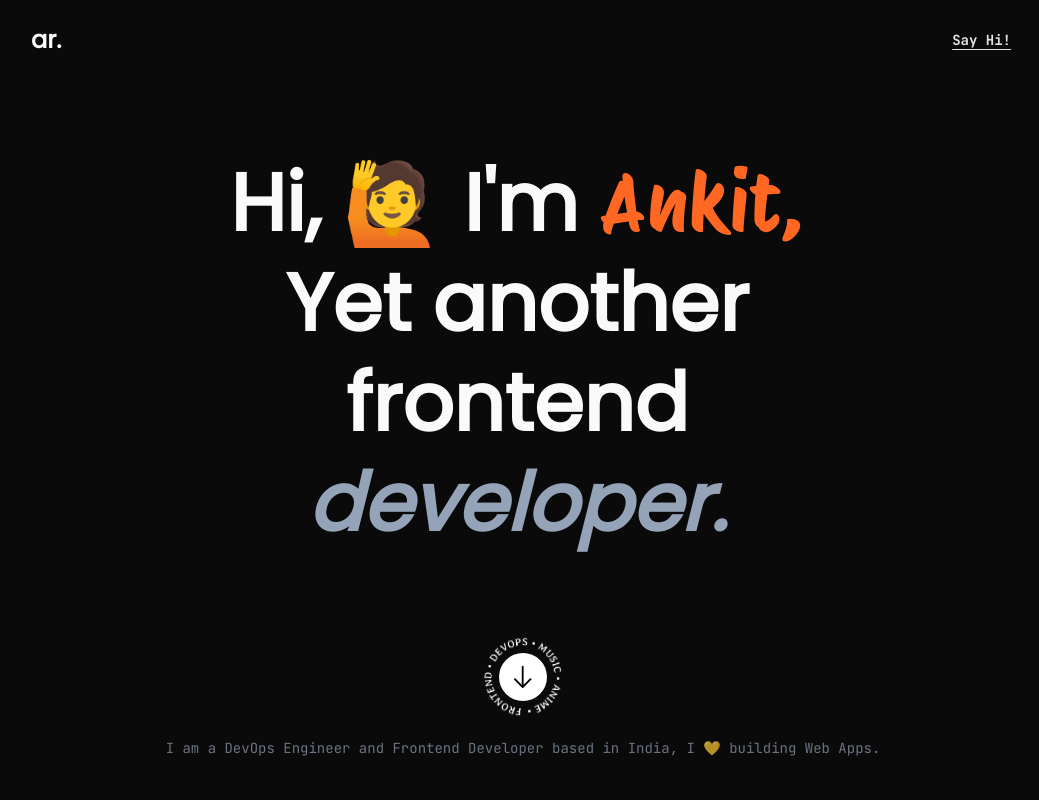
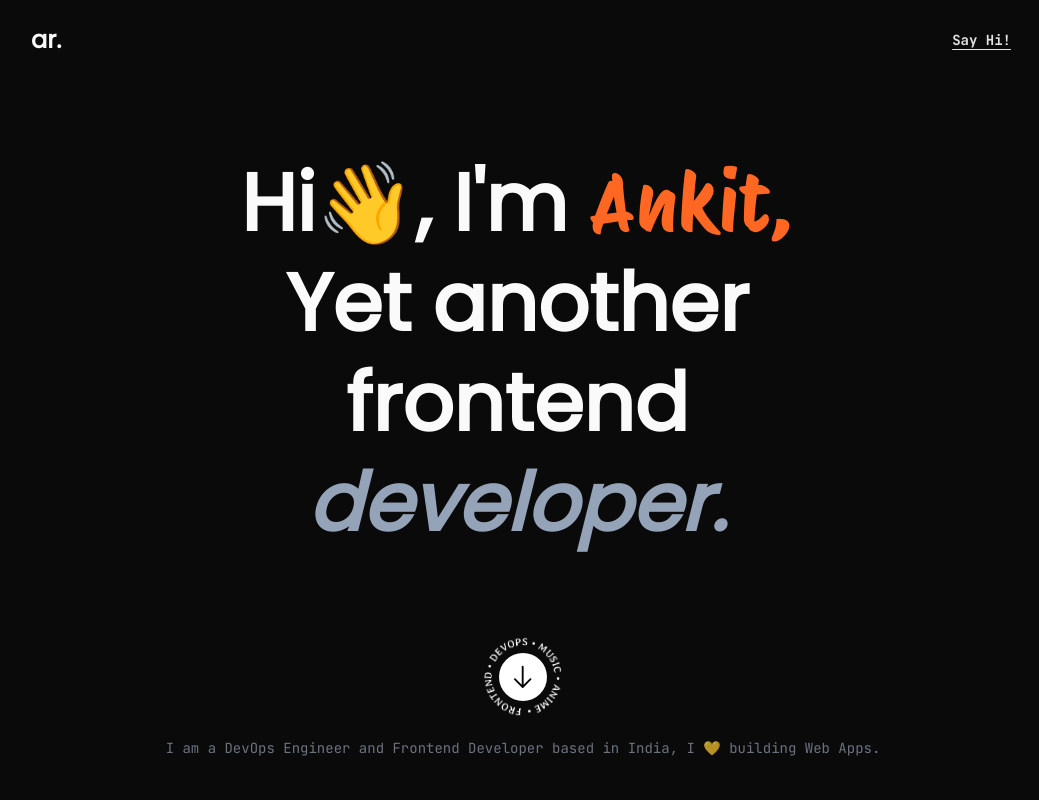
Before and after one commit to ankitrajxd/personal-portfolio, a Next.js app: page / in a window 1280 px wide. Shown: the top 800 px of the page, without its empty margins (117-1156 px from the left). Built offline with nearby package versions, Linux system fonts and the light colour scheme.

Commit message:
fixed emoji

```diff
--- a/app/Hero.tsx
+++ b/app/Hero.tsx
@@ -6,7 +6,7 @@ const Hero = () => {
       <div className="h-auto my-[5rem] md:my-0 md:h-[70vh] pr-3 flex items-center justify-center ">
         <div className="mx-[5rem] md:mx-[3rem] lg:mx-[12rem] w-full relative flex items-center justify-start sm:justify-center">
           <h1 className="text-5xl font-bold md:text-7xl xl:text-[5rem] text-left sm:text-center leading-tight md:leading-tight ">
-            Hi, 🙋 I&apos;m{" "}
+            Hi👋, I&apos;m{" "}
             <span className=" decoration-2 underline-offset-[5px] decoration-[#74E291]">
               {/* <span className="bg-clip-text font-protest font-normal  text-transparent bg-gradient-to-r from-pink-500 via-red-500 to-yellow-500 ">
                 Ankit,
```
